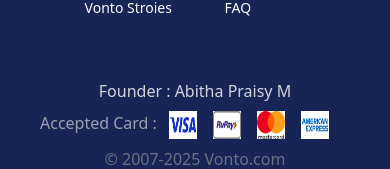
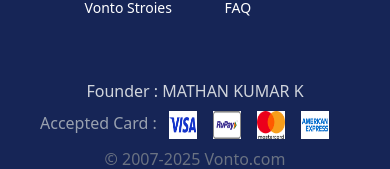
Before and after one commit to MATHAN190/Vonto-Ecomm, a React (Vite) app: page / in a window 390 px wide. Shown: the part 4297-4466 px from the top of the page. Built offline with nearby package versions, Linux system fonts and the light colour scheme.

Commit message:
Update founder name in Footer component

```diff
--- a/src/components/Footer.jsx
+++ b/src/components/Footer.jsx
@@ -53,13 +53,13 @@ function Footer() {
     </div>
 
         <div className='text-center p-5'>
-            <p className='text-gray-300 md:hidden'>Founder : Abitha Praisy M</p>
+            <p className='text-gray-300 md:hidden'>Founder : MATHAN KUMAR K </p>
             <div className=' p-2 flex py-2'>
                 <h3 className='text-gray-400 px-3'>Accepted Card :</h3>
                 <div className='flex gap-4'>
                       {
                     cardimg.map((data,index)=>(
-                         <img src={data.img} alt="" className='w-7 h-7 ' />
+                     <img src={data.img} alt="" className='w-7 h-7 ' />
                     ))
                 }
                 </div>
```
